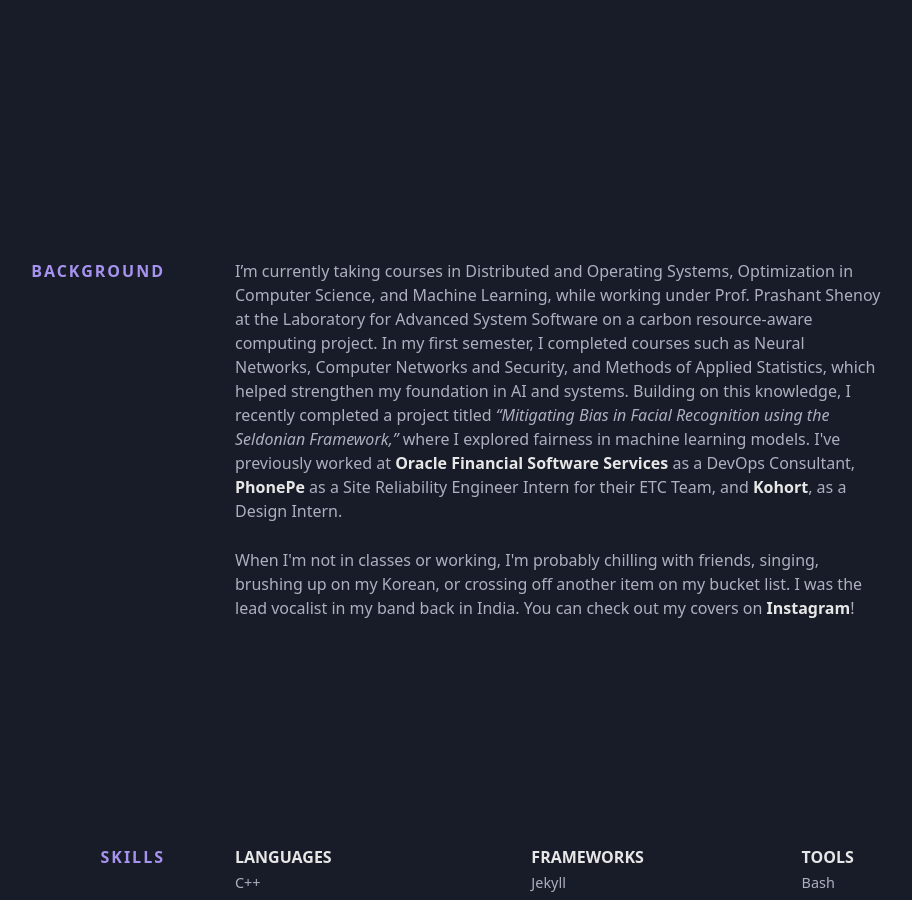
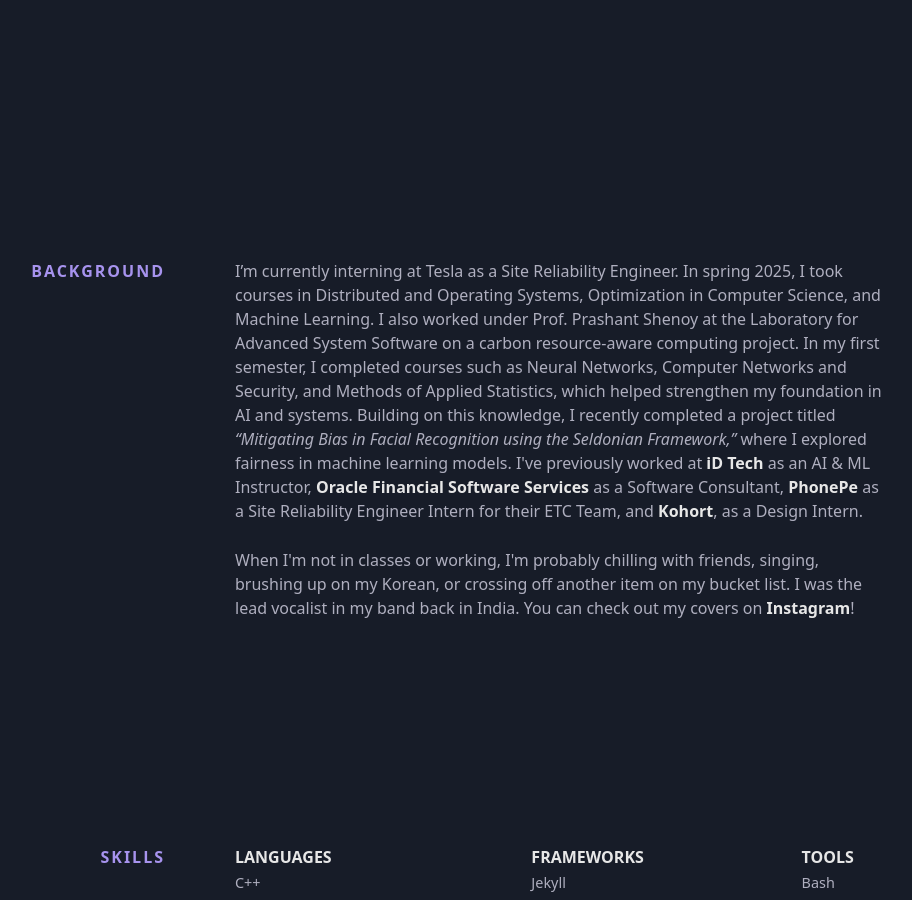
Before and after one commit to roshinisanikop/roshwebsite, a Jekyll site: the page built from index.html, in a window 1280 px wide and 900 px high, scrolled down 741 px. Shown: the whole window, without its empty margins (215-1127 px from the left). Built offline with Jekyll 4.4.1, drawn with Linux system fonts in a browser that asks for light colours; nearby versions of some CDN libraries; some web fonts are replaced.

Commit message:
Revise background details and internship information
Updated background information to reflect current internship and course details.

```diff
--- a/_includes/background.html
+++ b/_includes/background.html
@@ -2,12 +2,14 @@
   <div class="section__title">Background</div>
   <div class="section__content">
     <p>
-      I’m currently taking courses in Distributed and Operating Systems, Optimization in Computer Science, and Machine Learning, while working under Prof. Prashant Shenoy at the Laboratory for Advanced System Software on a carbon resource-aware computing project. In my first semester, I completed courses such as Neural Networks, Computer Networks and Security, and Methods of Applied Statistics, which helped strengthen my foundation in AI and systems. Building on this knowledge, I recently completed a project titled <em>“Mitigating Bias in Facial Recognition using the Seldonian Framework,”</em> where I explored fairness in machine learning models.
+      I’m currently interning at Tesla as a Site Reliability Engineer. In spring 2025, I took courses in Distributed and Operating Systems, Optimization in Computer Science, and Machine Learning. I also worked under Prof. Prashant Shenoy at the Laboratory for Advanced System Software on a carbon resource-aware computing project. In my first semester, I completed courses such as Neural Networks, Computer Networks and Security, and Methods of Applied Statistics, which helped strengthen my foundation in AI and systems. Building on this knowledge, I recently completed a project titled <em>“Mitigating Bias in Facial Recognition using the Seldonian Framework,”</em> where I explored fairness in machine learning models.
 
 
       I've previously worked at
+       <a class="underline-link" href="https://www.oracle.com/financial-services/"<strong>iD Tech</strong></a>
+       as an AI & ML Instructor,
        <a class="underline-link" href="https://www.oracle.com/financial-services/"<strong>Oracle Financial Software Services</strong></a>
-       as a DevOps Consultant,
+       as a Software Consultant,
        <a class="underline-link" href="https://www.phonepe.com/"<strong>PhonePe</strong></a> as a Site Reliability Engineer Intern for their ETC Team,
       and <a class="underline-link" href="https://www.esri.com/en-us/home" target="_blank">Kohort</a>, as a Design Intern.
 
```
